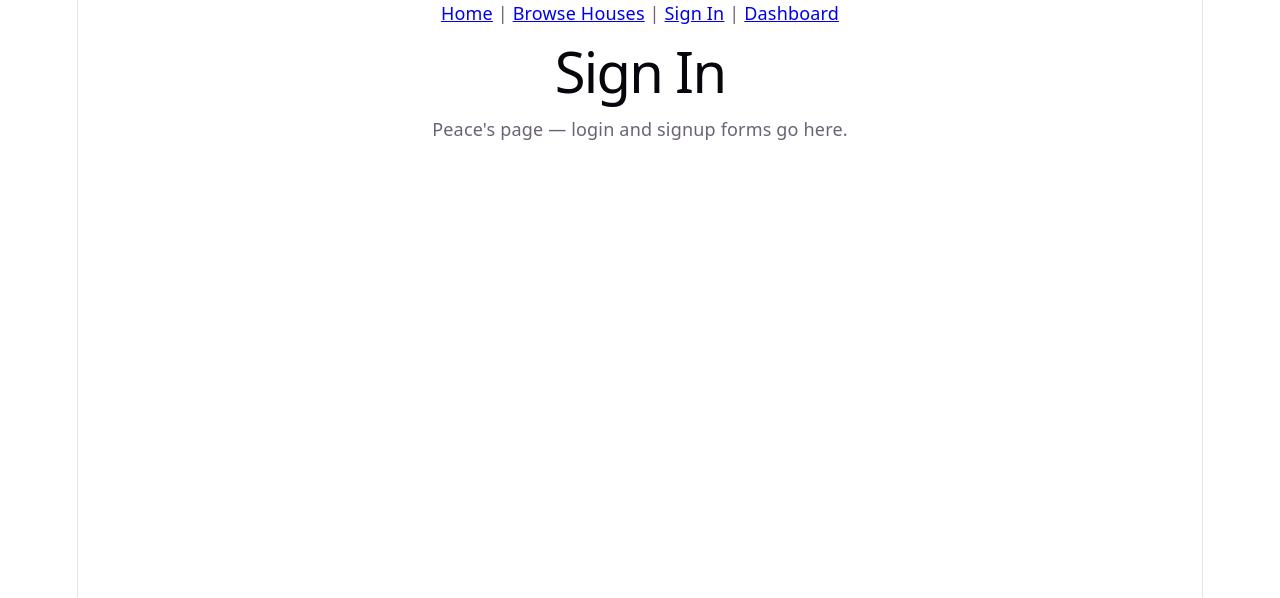
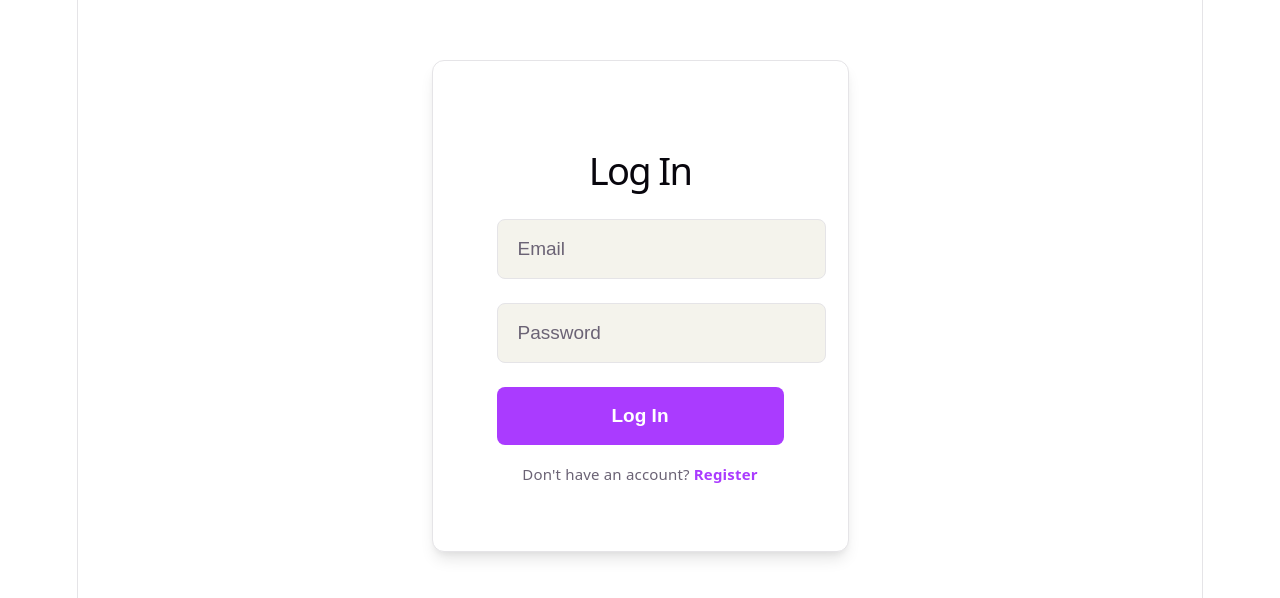
Before and after one commit to Alvin425770/NyumbaHub-2.0, a React (Vite) app: page /login in a window 1280 px wide. Shown: the top 598 px of the page. Built offline with nearby package versions, Linux system fonts and the light colour scheme.

Commit message:
Add login and register pages with syling and validation

```diff
--- a/src/App.jsx
+++ b/src/App.jsx
@@ -1,23 +1,28 @@
-import { Routes, Route } from 'react-router-dom';
-import Navbar from './components/Navbar';
-import Home from './pages/Home';
-import Listings from './pages/Listings';
-import Login from './pages/Login';
-import Dashboard from './pages/Dashboard';
-import BookingDetail from './pages/BookingDetail';
+import { AuthProvider } from "./context/AuthContext.jsx";
+import { Routes, Route } from "react-router-dom";
+import ProtectedRoute from "./ProtectedRoute";
+import Login from "./pages/Login";
+import Dashboard from "./pages/Dashboard";
+import Navbar from "./components/Navbar";
+import "./styles/auth.css";
+import './index.css'
 
 function App() {
   return (
-    <>
-      <Navbar />
+    <AuthProvider>
       <Routes>
-        <Route path="/" element={<Home />} />
-        <Route path="/listings" element={<Listings />} />
         <Route path="/login" element={<Login />} />
-        <Route path="/dashboard" element={<Dashboard />} />
-        <Route path="/booking/:id" element={<BookingDetail />} />
+        <Route
+          path="/dashboard"
+          element={
+            <ProtectedRoute>
+              <Dashboard />
+            </ProtectedRoute>
+          }
+        />
+        {/* Other routes — MJ's /listings, Mike's /booking, Alvin's / */}
       </Routes>
-    </>
+    </AuthProvider>
   );
 }
 
--- /dev/null
+++ b/src/ProtectedRoute.jsx
@@ -0,0 +1,11 @@
+import { Navigate } from "react-router-dom";
+import { useAuth } from "./context/AuthContext.jsx";
+
+export default function ProtectedRoute({ children, allowedRole }) {
+  const { user } = useAuth();
+
+  if (!user) return <Navigate to="/login" replace />;
+  if (allowedRole && user.role !== allowedRole) return <Navigate to="/" replace />;
+
+  return children;
+}
--- /dev/null
+++ b/src/context/AuthContext.jsx
@@ -0,0 +1,35 @@
+import { createContext, useContext, useState } from "react";
+
+const AuthContext = createContext(null);
+
+export function AuthProvider({ children }) {
+  const [user, setUser] = useState(null); // { id, name, email, role: "tenant" | "landlord" }
+
+  const login = (email, password) => {
+    // MOCK — replace with real API once backend is ready
+    const mockUser = {
+      id: "u1",
+      name: "Test User",
+      email,
+      role: email.includes("landlord") ? "landlord" : "tenant",
+    };
+    setUser(mockUser);
+    return mockUser;
+  };
+
+  const register = (name, email, password, role) => {
+    const newUser = { id: Date.now().toString(), name, email, role };
+    setUser(newUser);
+    return newUser;
+  };
+
+  const logout = () => setUser(null);
+
+  return (
+    <AuthContext.Provider value={{ user, login, register, logout }}>
+      {children}
+    </AuthContext.Provider>
+  );
+}
+
+export const useAuth = () => useContext(AuthContext);
--- a/src/pages/Dashboard.jsx
+++ b/src/pages/Dashboard.jsx
@@ -1,10 +1,43 @@
-function Dashboard() {
+import { useAuth } from "../context/AuthContext.jsx";
+import { listings } from "../mock-data";
+import "../styles/auth.css";
+
+export default function Dashboard() {
+  const { user } = useAuth();
+  if (!user) return null;
+
+  if (user.role === "landlord") {
+    return (
+      <div className="dashboard">
+        <h2>Landlord Dashboard</h2>
+        <button className="add-btn">+ Add Listing</button>
+        <h3>My Listings</h3>
+        {listings.length === 0 ? (
+          <p>No listings yet</p>
+        ) : (
+          listings.map((l) => (
+            <div key={l.id}>
+              {l.title} — {l.location.area}, {l.location.city} — KES {l.rentAmount.toLocaleString()}
+            </div>
+          ))
+        )}
+      </div>
+    );
+  }
+
+  const bookings = []; // TODO: connect once Mike's bookings array exists in mock-data.js
+
   return (
-    <div>
-      <h1>Dashboard</h1>
-      <p>Peace's page — tenant and landlord dashboards go here.</p>
+    <div className="dashboard">
+      <h2>My Dashboard</h2>
+      <h3>Saved Listings</h3>
+      <p>No saved listings yet</p>
+      <h3>My Bookings</h3>
+      {bookings.length === 0 ? (
+        <p>No bookings yet</p>
+      ) : (
+        bookings.map((b) => <div key={b.id}>{b.status}</div>)
+      )}
     </div>
   );
 }
-
-export default Dashboard;
--- a/src/pages/Login.jsx
+++ b/src/pages/Login.jsx
@@ -1,10 +1,65 @@
-function Login() {
+import { useState } from "react";
+import { useNavigate } from "react-router-dom";
+import { useAuth } from "../context/AuthContext.jsx";
+import "../styles/auth.css";
+
+export default function Login() {
+  const [mode, setMode] = useState("login");
+  const [error, setError] = useState("");
+  const { login, register } = useAuth();
+  const navigate = useNavigate();
+
+  const [loginEmail, setLoginEmail] = useState("");
+  const [loginPassword, setLoginPassword] = useState("");
+  const [form, setForm] = useState({ name: "", email: "", password: "", role: "tenant" });
+
+  const handleLogin = (e) => {
+    e.preventDefault();
+    if (!loginEmail || !loginPassword) {
+      setError("Both fields required");
+      return;
+    }
+    login(loginEmail, loginPassword);
+    navigate("/dashboard");
+  };
+
+  const handleRegister = (e) => {
+    e.preventDefault();
+    register(form.name, form.email, form.password, form.role);
+    navigate("/dashboard");
+  };
+
   return (
-    <div>
-      <h1>Sign In</h1>
-      <p>Peace's page — login and signup forms go here.</p>
+    <div className="auth-page">
+      <h1>{mode === "login" ? "Log In" : "Create Account"}</h1>
+      {error && <p className="auth-error">{error}</p>}
+
+      {mode === "login" ? (
+        <form onSubmit={handleLogin}>
+          <input type="email" placeholder="Email" value={loginEmail} onChange={(e) => setLoginEmail(e.target.value)} />
+          <input type="password" placeholder="Password" value={loginPassword} onChange={(e) => setLoginPassword(e.target.value)} />
+          <button type="submit">Log In</button>
+        </form>
+      ) : (
+        <form onSubmit={handleRegister}>
+          <input placeholder="Name" value={form.name} onChange={(e) => setForm({ ...form, name: e.target.value })} />
+          <input type="email" placeholder="Email" value={form.email} onChange={(e) => setForm({ ...form, email: e.target.value })} />
+          <input type="password" placeholder="Password" value={form.password} onChange={(e) => setForm({ ...form, password: e.target.value })} />
+          <select value={form.role} onChange={(e) => setForm({ ...form, role: e.target.value })}>
+            <option value="tenant">Tenant</option>
+            <option value="landlord">Landlord</option>
+          </select>
+          <button type="submit">Register</button>
+        </form>
+      )}
+
+      <p className="auth-link">
+        {mode === "login" ? (
+          <>Don't have an account? <span onClick={() => setMode("register")}>Register</span></>
+        ) : (
+          <>Already have an account? <span onClick={() => setMode("login")}>Log In</span></>
+        )}
+      </p>
     </div>
   );
 }
-
-export default Login;
--- /dev/null
+++ b/src/styles/auth.css
@@ -0,0 +1,122 @@
+.auth-page {
+  max-width: 700px;
+  margin: 60px auto;
+  padding: 64px;
+  border-radius: 12px;
+  background: var(--bg);
+  border: 1px solid var(--border);
+  box-shadow: var(--shadow);
+  color: var(--text);
+}
+
+.auth-page h1 {
+  margin-bottom: 36px;
+  font-size: 38px;
+  text-align: center;
+  color: var(--text-h);
+}
+
+.auth-page form {
+  display: flex;
+  flex-direction: column;
+  gap: 24px;
+}
+
+.auth-page input,
+.auth-page select {
+  width: 100%;
+  padding: 18px 20px;
+  border: 1px solid var(--border);
+  border-radius: 8px;
+  font-size: 19px;
+  background: var(--code-bg);
+  color: var(--text-h);
+}
+
+.auth-page input::placeholder {
+  color: var(--text);
+}
+
+.auth-page input:focus,
+.auth-page select:focus {
+  outline: none;
+  border-color: var(--accent-border);
+}
+
+.auth-page button {
+  width: 100%;
+  padding: 18px;
+  background: var(--accent);
+  color: #fff;
+  border: none;
+  border-radius: 8px;
+  font-size: 19px;
+  font-weight: 600;
+  cursor: pointer;
+}
+
+.auth-page button:hover {
+  opacity: 0.9;
+}
+
+.auth-error {
+  color: #f87171;
+  font-size: 15px;
+  margin-bottom: 10px;
+}
+
+.auth-link {
+  margin-top: 16px;
+  text-align: center;
+  font-size: 15px;
+  color: var(--text);
+}
+
+.auth-link span {
+  cursor: pointer;
+  color: var(--accent);
+  font-weight: 600;
+}
+
+.dashboard {
+  max-width: 800px;
+  margin: 50px auto;
+  padding: 32px;
+  background: var(--bg);
+  border: 1px solid var(--border);
+  border-radius: 12px;
+  color: var(--text);
+}
+
+.dashboard h2 {
+  margin-bottom: 20px;
+  font-size: 28px;
+  color: var(--text-h);
+}
+
+.dashboard h3 {
+  margin-top: 28px;
+  margin-bottom: 10px;
+  font-size: 21px;
+  color: var(--text-h);
+}
+
+.dashboard p {
+  font-size: 16px;
+  color: var(--text);
+}
+
+.dashboard .add-btn {
+  padding: 12px 20px;
+  background: var(--accent);
+  color: #fff;
+  border: none;
+  border-radius: 8px;
+  font-size: 16px;
+  font-weight: 600;
+  cursor: pointer;
+}
+
+.dashboard .add-btn:hover {
+  opacity: 0.9;
+}
```
